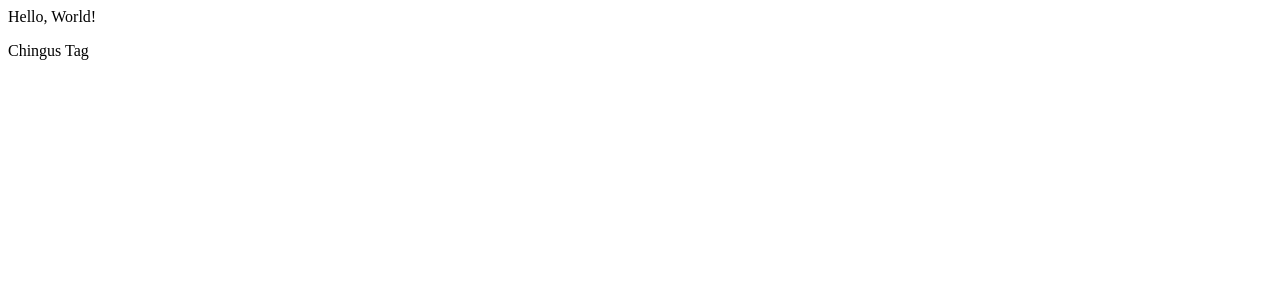
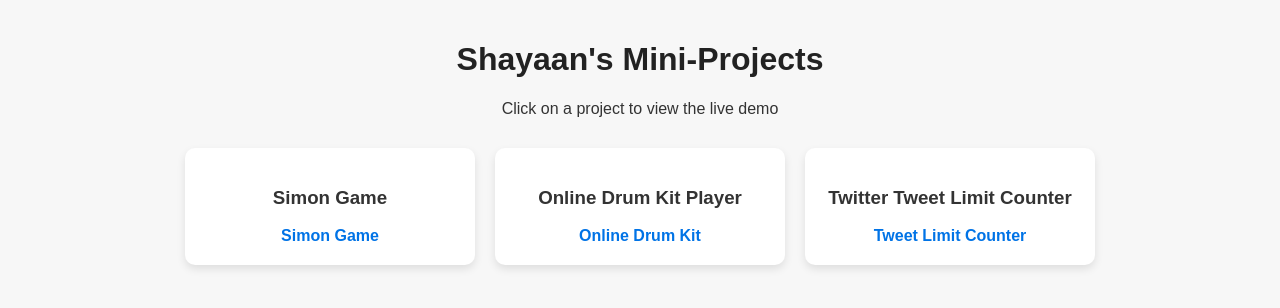
Before and after one commit to ShayaanRK/shayaanfirst, a plain HTML site: page index.html in a window 1280 px wide. Drawn offline with Linux system fonts and the light colour scheme.

Commit message:
Updated the code review

```diff
--- a/index.html
+++ b/index.html
@@ -1,2 +1,68 @@
-<p>Hello, World!</p>
-<a>Chingus Tag</a>
+<!DOCTYPE html>
+<html lang="en">
+<head>
+  <meta charset="UTF-8">
+  <meta name="viewport" content="width=device-width, initial-scale=1.0">
+  <title>My Mini Projects</title>
+  <style>
+    /* CSS portion */
+    body {
+      font-family: Arial, sans-serif;
+      background: #f7f7f7;
+      color: #333;
+      text-align: center;
+      margin: 0;
+      padding: 20px;
+    }
+    h1 {
+      color: #222;
+    }
+    .projects {
+      display: flex;
+      flex-wrap: wrap;
+      justify-content: center;
+      gap: 20px;
+      margin-top: 30px;
+    }
+    .project {
+      background: white;
+      padding: 20px;
+      border-radius: 10px;
+      width: 250px;
+      box-shadow: 0 4px 8px rgba(0,0,0,0.1);
+      transition: transform 0.2s ease;
+    }
+    .project:hover {
+      transform: scale(1.05);
+    }
+    a {
+      text-decoration: none;
+      color: #0073e6;
+      font-weight: bold;
+    }
+  </style>
+</head>
+<body>
+
+  <h1>Shayaan's Mini-Projects</h1>
+  <p>Click on a project to view the live demo</p>
+
+  <div class="projects">
+    <div class="project">
+      <h3>Simon Game</h3>
+      <a href="https://ShayaanRK.github.io/shayaanfirst/Simon_Game/" target="_blank">Simon Game</a>
+    </div>
+
+    <div class="project">
+      <h3>Online Drum Kit Player</h3>
+      <a href="https://ShayaanRK.github.io/shayaanfirst/Simon_Game/Drum_Kit" target="_blank">Online Drum Kit</a>
+    </div>
+
+    <div class="project">
+      <h3>Twitter Tweet Limit Counter</h3>
+      <a href="https://ShayaanRK.github.io/shayaanfirst/Simon_Game/Twitter_Counter_Project/" target="_blank">Tweet Limit Counter</a>
+    </div>
+  </div>
+
+</body>
+</html>
```
